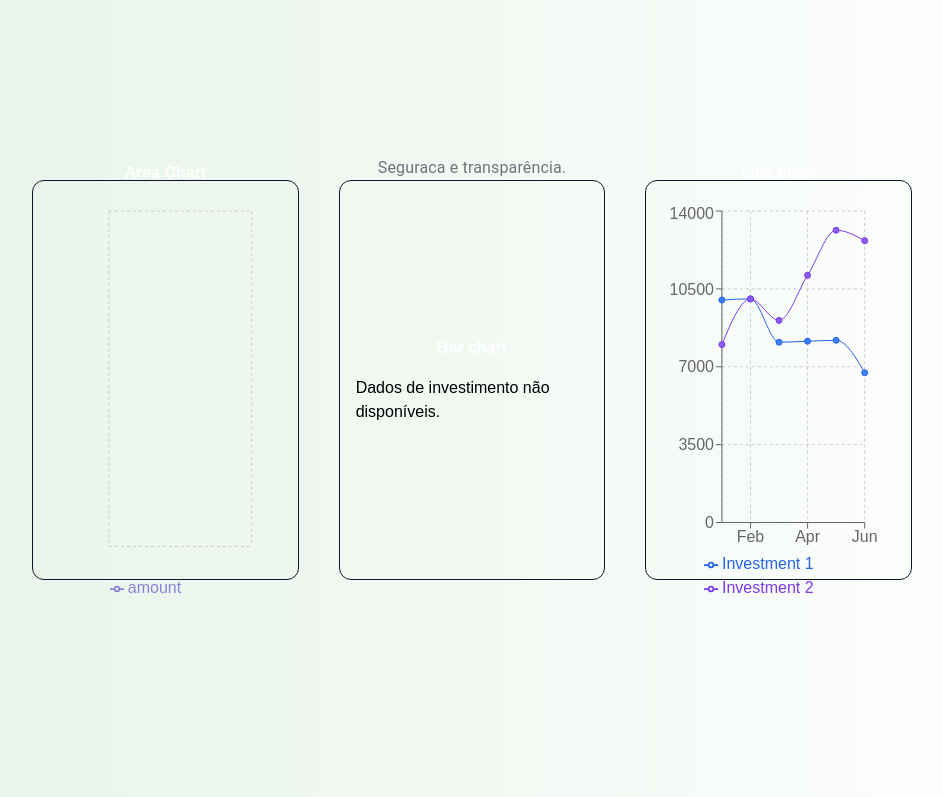
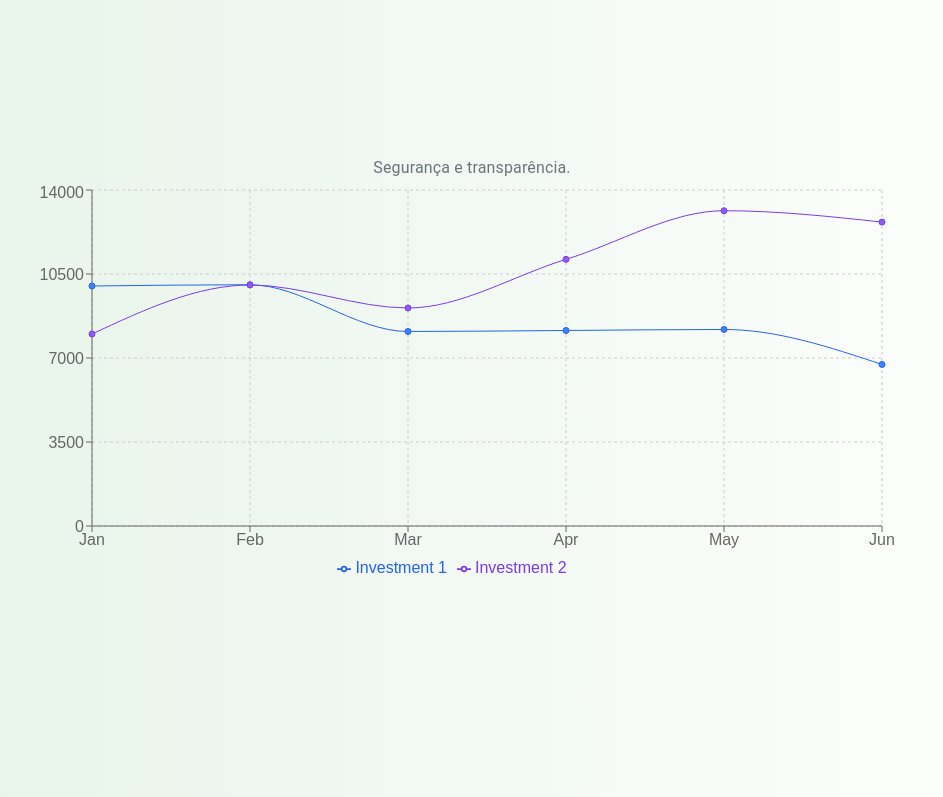
Before and after one commit to Lohuama/investment-app, a Next.js app: page / in a window 1280 px wide. Shown: the part 574-1371 px from the top of the page, without its empty margins (168-1111 px from the left). Built offline with nearby package versions, Linux system fonts and the light colour scheme.

Commit message:
Update page.tsx

```diff
--- a/src/app/home-page/page.tsx
+++ b/src/app/home-page/page.tsx
@@ -13,6 +13,10 @@ const GridItem = dynamic(() => import('../components/GridItem'));
 
 export default function Home() {
   const [investimento, setInvestimento] = useState(null);
+
+  // Dados mockados para os gráficos
+  const mockAreaChartData = [10, 20, 30, 40, 50, 60, 70];
+  const mockBarChartData = [5, 15, 25, 35, 45, 55, 65];
 
   useEffect(() => {
     const observer = new IntersectionObserver((entries) => {
@@ -76,21 +80,14 @@ export default function Home() {
       variant="body1"
       className="my-[1.6rem] leading-[1.692rem] text-lightGray text-[1rem]"
     >
-              Seguraca e transparência.
+      Segurança e transparência.
     </Typography>
-            <div className="grid xl:grid-cols-3 lg:grid-cols-2 w-full gap-10 max-w-[1400px]">
-              <GridItem title="Area Chart">
-                <AreaChartComponent />
-              </GridItem>
-              <GridItem title="Bar chart">
-                <BarChartComponent />
-              </GridItem>
-              <GridItem title="Line chart">
+    <div className="w-full max-w-[1400px]">
       <LineChartComponent />
-              </GridItem>
     </div>
   </div>
 </section>
+
 
         {/* Features Section */}
         <section className="section relative mt-[4rem] text-center opacity-0">
```
Lines whose indentation alone changed are shown as unchanged.
